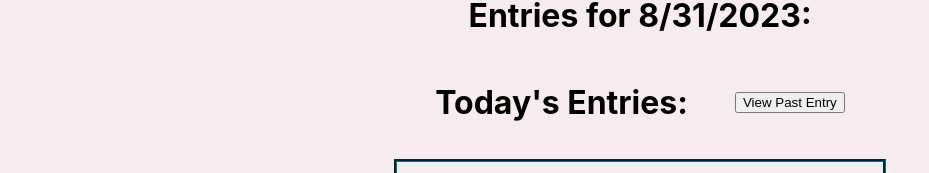
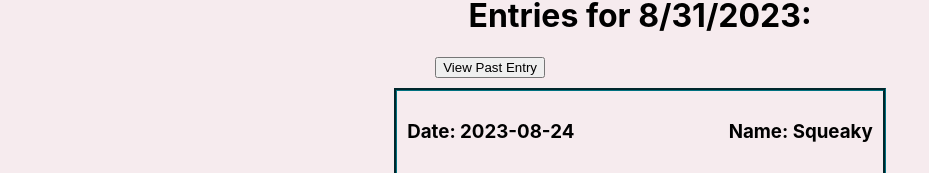
Before and after one commit to GratefulTogether/gratefultogether-ui, a React (Create React App) app: page /date in a window 1280 px wide. Shown: the part 173-346 px from the top of the page, without its empty margins (0-929 px from the left). Built offline with nearby package versions, Linux system fonts and the light colour scheme.

Commit message:
feat/ pass down state props

```diff
--- a/src/components/EntriesContainer/EntriesContainer.js
+++ b/src/components/EntriesContainer/EntriesContainer.js
@@ -6,7 +6,7 @@ import CalendarModal from '../CalendarModal/CalendarModal';
 import { useState } from 'react';
 
 
-const EntriesContainer = ({wins}) => {
+const EntriesContainer = ({wins, date, setDate}) => {
 
   const CardContainer = styled.div`
     display:flex;
@@ -34,7 +34,7 @@ const EntriesContainer = ({wins}) => {
 
   const renderModal = () => {
 		return (
-			<CalendarModal closeModal={closeModal} />
+			<CalendarModal closeModal={closeModal} date = {date} setDate ={setDate}/>
 		)
 	}
 
@@ -49,7 +49,7 @@ const EntriesContainer = ({wins}) => {
   return (
     <div className='today-info-container'>
       <div className='today-info'>
-        <h2>Today's Entries:</h2>
+        {date && <h2>Today's Entries:</h2>}
         <button onClick={handleClick}>View Past Entry</button>
         {isModalOpen && renderModal()}
       </div>
```
